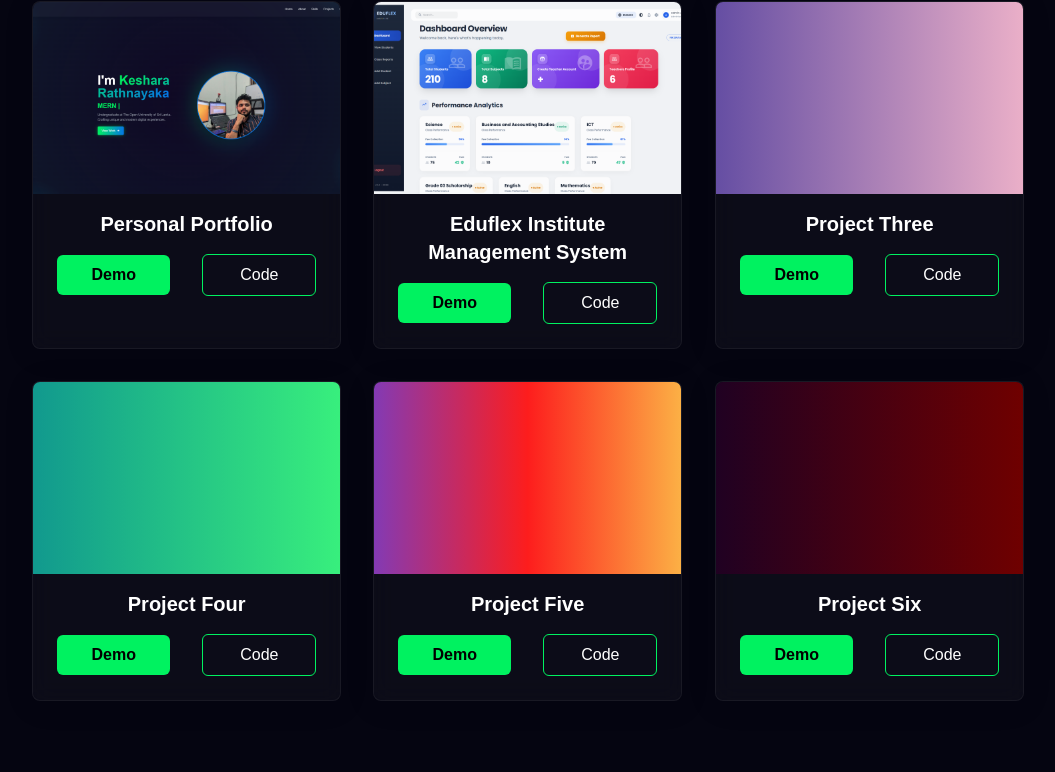
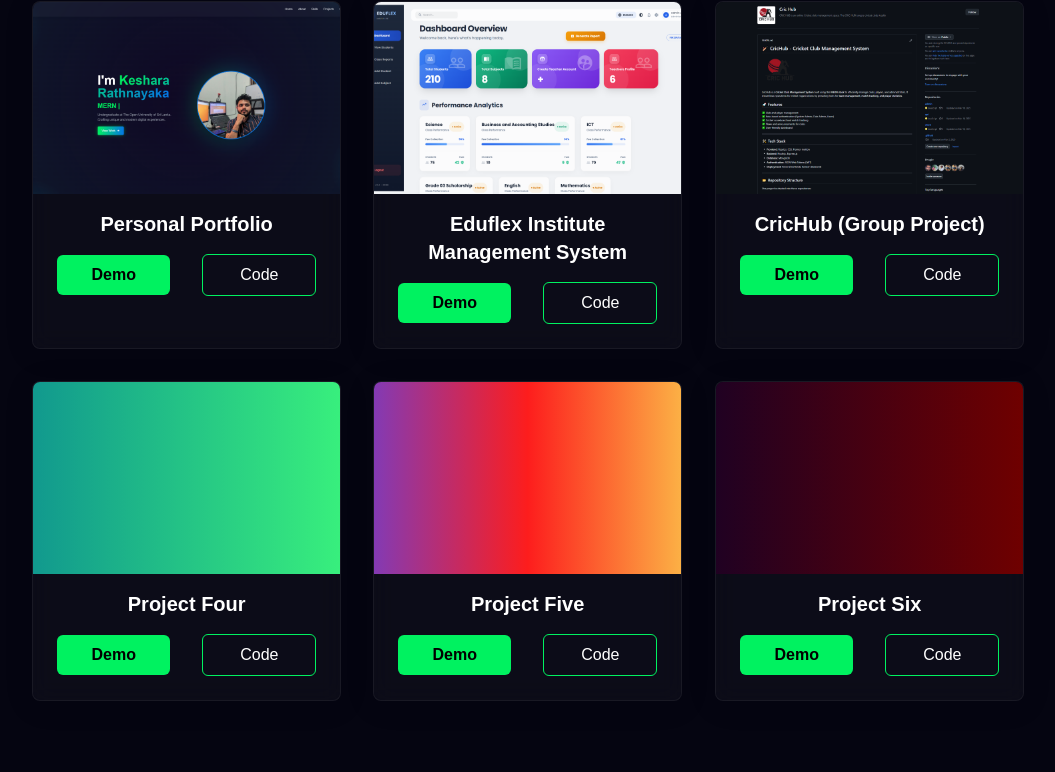
Before and after one commit to keshara05/my-portfolio, a React (Vite) app: page / in a window 1280 px wide. Shown: the part 2521-3293 px from the top of the page, without its empty margins (112-1167 px from the left). Built offline with nearby package versions, Linux system fonts and the light colour scheme.

Commit message:
Update Project 03: CricHub

```diff
--- a/src/components/Projects.jsx
+++ b/src/components/Projects.jsx
@@ -3,12 +3,13 @@ import { motion } from 'framer-motion';
 import Tilt from 'react-parallax-tilt';
 import project1 from '../assets/project1.png';
 import project2 from '../assets/project2.png';
+import project3 from '../assets/project3.png';
 
 const Projects = () => {
     const projects = [
         { id: 1, src: project1, isImage: true, title: 'Personal Portfolio', code: 'https://github.com/keshara05/my-portfolio', demo: 'https://keshararathnayaka.vercel.app/' },
         { id: 2, src: project2, isImage: true, title: 'Eduflex Institute Management System', code: 'https://github.com/keshara05/Eduflex', demo: 'https://eduflexsms.vercel.app/login' },
-        { id: 3, src: 'linear-gradient(to right, #654ea3, #eaafc8)', title: 'Project Three' },
+        { id: 3, src: project3, isImage: true, title: 'CricHub (Group Project)', code: 'https://github.com/keshara05', demo: '' },
         { id: 4, src: 'linear-gradient(to right, #11998e, #38ef7d)', title: 'Project Four' },
         { id: 5, src: 'linear-gradient(to right, #833ab4, #fd1d1d, #fcb045)', title: 'Project Five' },
         { id: 6, src: 'linear-gradient(to right, #200122, #6f0000)', title: 'Project Six' },
```
Also changed, not shown: src/assets/project3.png (added).
